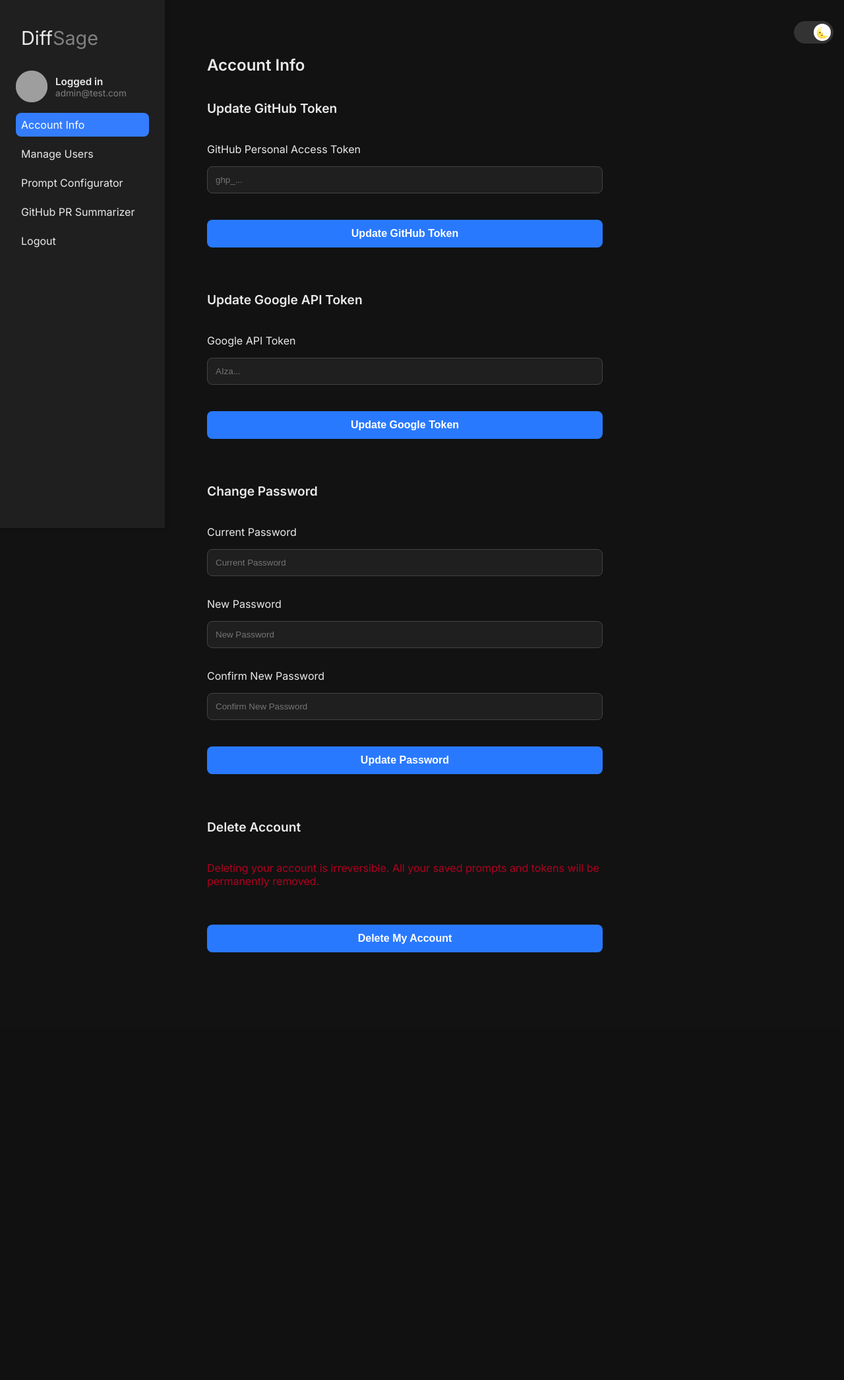
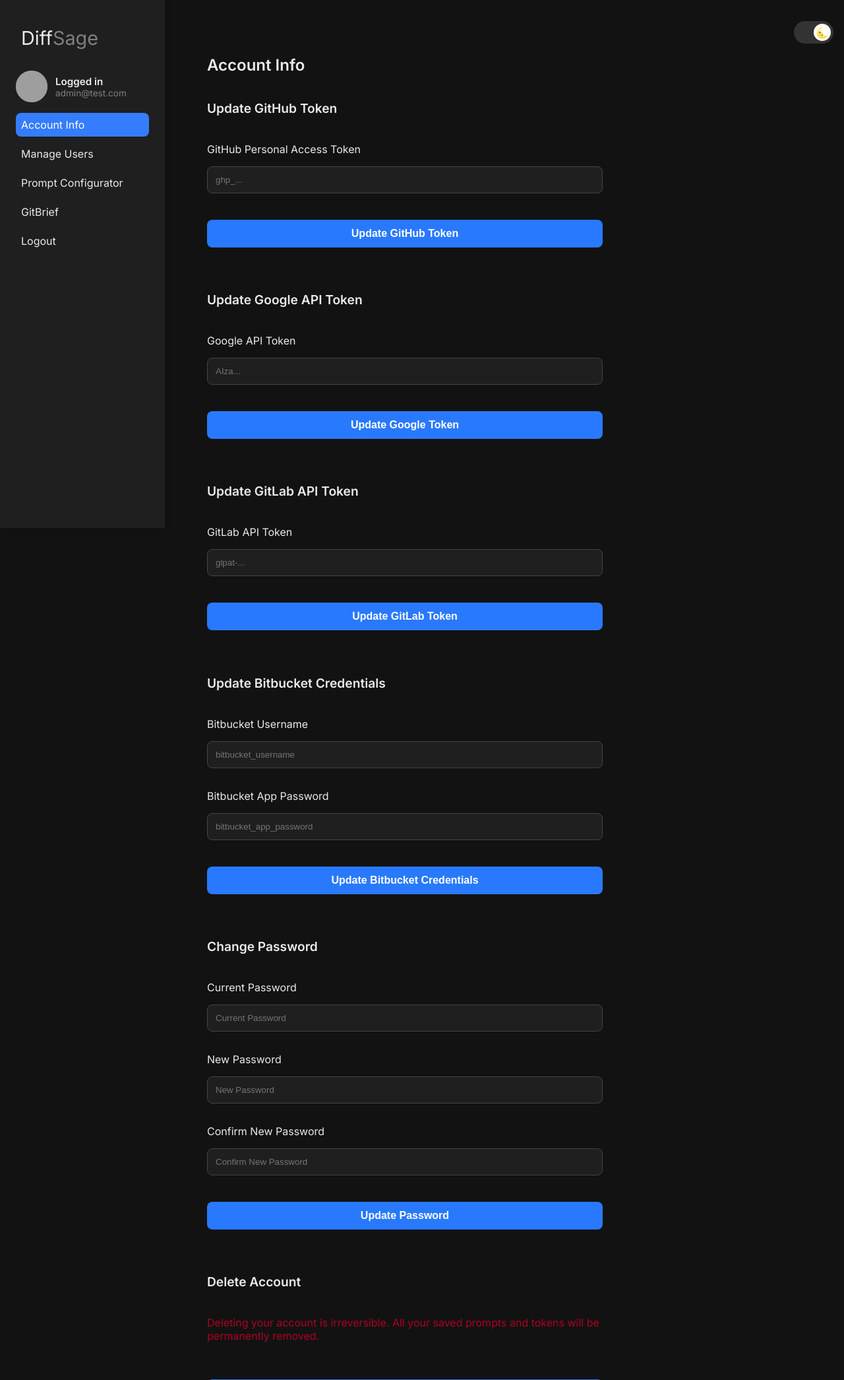
Before and after one commit to J4ckFr05t/PR-Change-Tracker, a Flask app: page /dashboard in a window 1280 px wide. Shown: the top 2091 px of the page at 66% size. Before the commit the page ends 1443 px from the top, so only its background shows below. Run offline with Flask 3, Linux system fonts and the light colour scheme; a user stored in the database is signed in; grey boxes are pictures that could not be loaded.

Commit message:
adding Gitlab and Bitbucket support

```diff
--- a/app.py
+++ b/app.py
@@ -2,7 +2,7 @@ from flask import Flask, render_template, request, send_file, jsonify, redirect,
 from flask_sqlalchemy import SQLAlchemy
 from flask_login import LoginManager, UserMixin, login_user, login_required, logout_user, current_user
 from werkzeug.security import generate_password_hash, check_password_hash
-from github_utils import get_pr_data
+from scm_utils import get_github_pr_data, get_gitlab_pr_data, get_bitbucket_pr_data
 import google.generativeai as genai
 from celery.result import AsyncResult
 from tasks import analyze_pr_task
@@ -33,6 +33,9 @@ class User(UserMixin, db.Model):
     must_change_password = db.Column(db.Boolean, default=False)
     github_api_token = db.Column(db.String(255))
     google_api_token = db.Column(db.String(255))
+    gitlab_api_token = db.Column(db.String(255))
+    bitbucket_username = db.Column(db.String(255))
+    bitbucket_app_password = db.Column(db.String(255))
     locked = db.Column(db.Boolean, default=False)
 
     def __repr__(self):
@@ -225,6 +228,37 @@ def update_google_token():
     flash("Google token updated successfully!", "success")
     return redirect(url_for("user_dashboard"))
 
+@app.route("/update_gitlab_token", methods=["POST"])
+@login_required
+def update_gitlab_token():
+    token = request.form.get("gitlab_api_token")
+
+    if not token or len(token) < 10:
+        flash("Invalid GitLab token.", "error")
+        return redirect(url_for("user_dashboard"))
+
+    current_user.gitlab_api_token = token
+    db.session.commit()
+    flash("GitLab token updated successfully!", "success")
+    return redirect(url_for("user_dashboard"))
+
+@app.route("/update_bitbucket_credentials", methods=["POST"])
+@login_required
+def update_bitbucket_credentials():
+    username = request.form.get("bitbucket_username")
+    app_password = request.form.get("bitbucket_app_password")
+
+    if not username or not app_password:
+        flash("Both Bitbucket username and app password are required.", "error")
+        return redirect(url_for("user_dashboard"))
+
+    current_user.bitbucket_username = username
+    current_user.bitbucket_app_password = app_password
+    db.session.commit()
+    flash("Bitbucket credentials updated successfully!", "success")
+    return redirect(url_for("user_dashboard"))
+
+
 @app.route("/summarize", methods=["POST"])
 @login_required
 def summarize():
@@ -232,6 +266,7 @@ def summarize():
     #print("Received data:", data)
 
     selected_prompt = data.get("selected_prompt", "default")
+    selected_platform = data.get("selected_platform", "github")
 
     if selected_prompt == "default":
         prompt_intro = "Summarize this pull request in a concise, general overview."
@@ -258,10 +293,22 @@ def summarize():
 
     try:
         print("Parsing PR URL...")
-        user_github_token = current_user.github_api_token
 
-        parsed = parse_github_url(pr_url)
-        pr_data = get_pr_data(parsed, current_user.github_api_token)
+        if selected_platform == "github":
+            user_token = current_user.github_api_token
+            parsed = parse_github_url(pr_url)
+            pr_data = get_github_pr_data(parsed, user_token)
+        elif selected_platform == "gitlab":
+            user_token = current_user.gitlab_api_token
+            parsed = parse_gitlab_url(pr_url)
+            pr_data = get_gitlab_pr_data(parsed, user_token)
+        elif selected_platform == "bitbucket":
+            user_token = current_user.bitbucket_app_password
+            bb_username = current_user.bitbucket_username
+            parsed = parse_bitbucket_url(pr_url)
+            pr_data = get_bitbucket_pr_data(parsed, bb_username, user_token)
+        else:
+            return jsonify({"error": "Unsupported platform selected."}), 400
 
         if "error" in pr_data:
             print(f"[ERROR] GitHub API returned an error: {pr_data['error']}")
@@ -453,9 +500,6 @@ def download_excel():
     except Exception as e:
         return f"Error creating Excel file: {str(e)}", 500
 
-
-import re
-
 def parse_github_url(url):
     """
     Parses a GitHub Pull Request or Compare URL and returns a dict with type info.
@@ -483,6 +527,45 @@ def parse_github_url(url):
 
     raise ValueError("Unsupported or invalid GitHub URL.")
 
+def parse_gitlab_url(url):
+    """
+    Parses a GitLab Merge Request (MR) URL and returns a dict with type info.
+    """
+    url = url.strip()
+    mr_pattern = r"https://gitlab\.com/([^/]+(?:/[^/]+)*)/-/merge_requests/(\d+)"
+
+    mr_match = re.match(mr_pattern, url)
+    print(mr_match)
+    if mr_match:
+        return {
+            "url": url,
+            "type": "mr",  # Merge Request in GitLab
+            "repo": mr_match.group(1),
+            "mr_id": int(mr_match.group(2))
+        }
+
+    raise ValueError("Unsupported or invalid GitLab Merge Request URL.")
+
+def parse_bitbucket_url(url):
+    """
+    Parses a Bitbucket Pull Request URL and returns a dict with type info.
+    """
+    url = url.strip()
+    pr_pattern = r"https://bitbucket\.org/([^/]+)/([^/]+)/pull-requests/(\d+)"
+
+    pr_match = re.match(pr_pattern, url)
+    print(url,pr_match)
+    if pr_match:
+        return {
+            "url": url,
+            "type": "pr",  # Pull Request in Bitbucket
+            "workspace": pr_match.group(1),
+            "repo": pr_match.group(2),
+            "pr_id": int(pr_match.group(3))
+        }
+
+    raise ValueError("Unsupported or invalid Bitbucket Pull Request URL.")
+
 
 if __name__ == "__main__":
     with app.app_context():
--- a/templates/components/pr_summarizer.html
+++ b/templates/components/pr_summarizer.html
@@ -1,14 +1,19 @@
 <div>
-  <h2>GitHub PR Summarizer</h2>
+  <h2>GitBrief</h2>
   <p style="font-size: 0.9rem; color: #6b7280; margin-top: -0.5rem; margin-bottom: 1rem; font-style: italic;">
-    Choose a desired prompt from the dropdown. If none is selected, the default prompt will be used.
+    Choose a desired prompt and platform from the dropdown. If none is selected, the default prompt and platform will be used.
   </p>
   <input type="text" id="pr-url" placeholder="Enter PR URL..." />
   <select id="summary-type">
-    <option value="default">Default</option>
-    {% for prompt in prompts if prompt.app_function == "GitHub PR Summarizer" %}
+    <option value="default">Default Prompt</option>
+    {% for prompt in prompts if prompt.app_function == "GitBrief" %}
       <option value="{{ prompt.prompt_name }}">{{ prompt.prompt_name }}</option>
     {% endfor %}
+  </select>
+  <select id="platform-select">
+    <option value="github">GitHub</option>
+    <option value="gitlab">GitLab</option>
+    <option value="bitbucket">Bitbucket</option>
   </select>
   <button id="summarize-btn">Summarize</button>
   <div id="summary-output" class="mt-6 space-y-6"></div>
@@ -223,6 +228,25 @@
     color: #f3f4f6;
     border: 1px solid #374151;
   }
+
+  #platform-select {
+    padding: 0.75rem;
+    border: 1px solid #ccc;
+    border-radius: 8px;
+    background-color: #fff;
+    color: #111;
+    margin-bottom: 1rem;
+    width: 180px;
+    max-width: 500px;
+    box-sizing: border-box;
+  }
+
+  .dark #platform-select {
+    background-color: #1f2937;
+    color: #f3f4f6;
+    border: 1px solid #374151;
+  }
+
 </style>
 
 <script>
@@ -242,13 +266,15 @@
 
       try {
         const summaryType = document.getElementById("summary-type").value;
+        const selectedPlatform = document.getElementById('platform-select').value;
 
         const response = await fetch("/summarize", {
           method: "POST",
           headers: { "Content-Type": "application/json" },
           body: JSON.stringify({
             pr_url: prUrl,
-            selected_prompt: summaryType
+            selected_prompt: summaryType,
+            selected_platform: selectedPlatform
           })
         });
 
@@ -311,7 +337,7 @@
         <p class="text-sm text-gray-600 dark:text-gray-400">Author: ${meta.author}</p>
         <p class="text-sm text-gray-600 dark:text-gray-400">State: ${meta.state}</p>
         <p class="text-sm text-gray-600 dark:text-gray-400">
-          <a href="${meta.url}" target="_blank" class="text-blue-600 dark:text-blue-400 underline">View on GitHub</a>
+          <a href="${meta.url}" target="_blank" class="text-blue-600 dark:text-blue-400 underline">View on Platform</a>
         </p>
         <form method="POST" action="/download_excel">
           <input type="hidden" name="pr_url" value="${meta.url}">
--- a/templates/user.html
+++ b/templates/user.html
@@ -601,7 +601,7 @@
         <a href="#" id="manage-users-link">Manage Users</a>
         {% endif %}
         <a href="#" id="prompt-link">Prompt Configurator</a>
-        <a href="#" id="summarizer-link">GitHub PR Summarizer</a>
+        <a href="#" id="summarizer-link">GitBrief</a>
         <a href="{{ url_for('logout') }}">Logout</a>
     </div>
 
@@ -640,6 +640,24 @@
 
                 <button type="submit">Update Google Token</button>
               </form>
+
+            <!-- Update GitLab API Token -->
+            <form action="/update_gitlab_token" method="post" class="form-section">
+                <h3>Update GitLab API Token</h3>
+                <label>GitLab API Token</label>
+                <input type="password" name="gitlab_api_token" placeholder="glpat-..." required />
+                <button type="submit">Update GitLab Token</button>
+            </form>
+
+            <!-- Update Bitbucket Username and App Password -->
+            <form action="/update_bitbucket_credentials" method="post" class="form-section">
+                <h3>Update Bitbucket Credentials</h3>
+                <label>Bitbucket Username</label>
+                <input type="text" name="bitbucket_username" placeholder="bitbucket_username" required />
+                <label>Bitbucket App Password</label>
+                <input type="password" name="bitbucket_app_password" placeholder="bitbucket_app_password" required />
+                <button type="submit">Update Bitbucket Credentials</button>
+            </form>
             <!-- Change Password -->
             <form action="/update_password" method="post" class="form-section">
               <h3>Change Password</h3>
@@ -725,7 +743,7 @@
                         <label for="app_function">Application Function</label>
                         <div class="custom-select">
                           <select name="app_function" id="app_function">
-                            <option value="GitHub PR Summarizer">GitHub PR Summarizer</option>
+                            <option value="GitBrief">GitBrief</option>
                           </select>
                           <span class="select-arrow">&#9662;</span> <!-- ▼ arrow -->
                         </div>
```
Also changed, not shown: github_utils.py (deleted, +0 -75 lines), scm_utils.py (added, +212 -0 lines).
